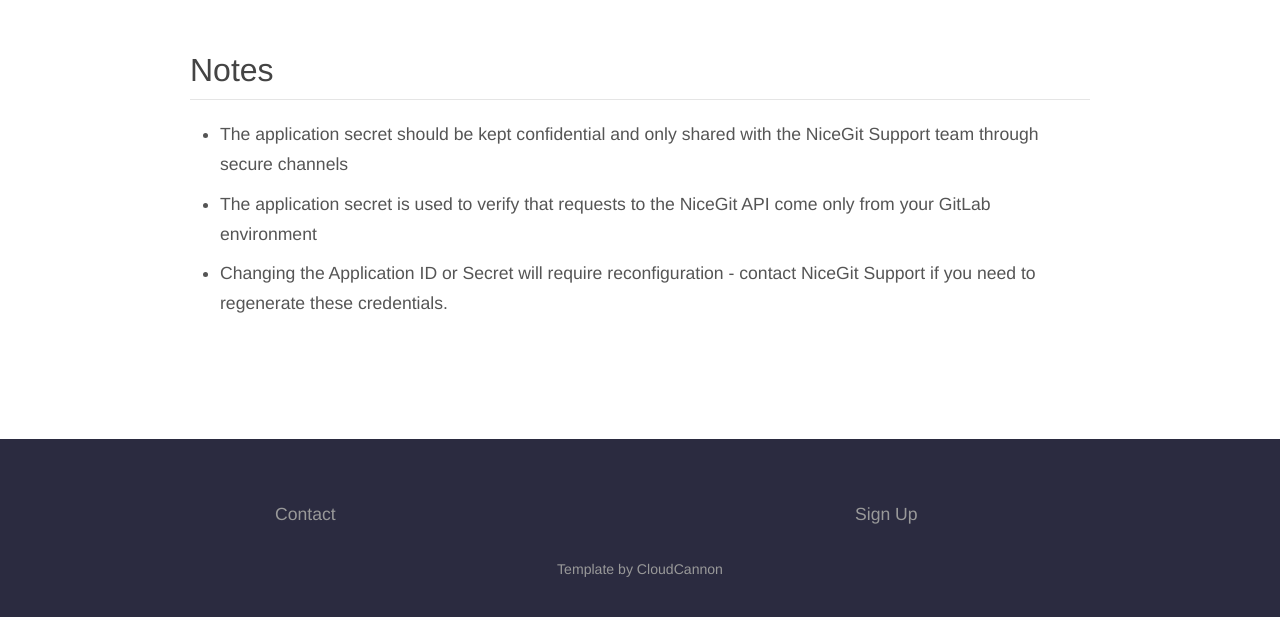
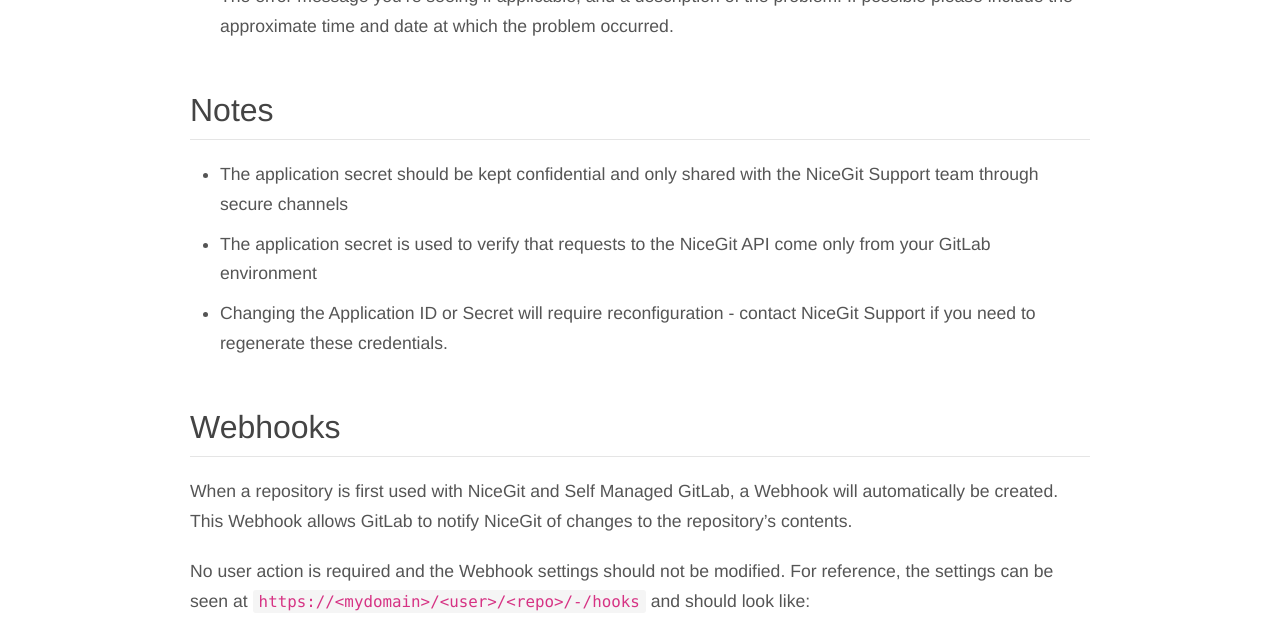
Before and after one commit to NiceGitTeam/Web, a Jekyll site: the page built from docs/self-managed-gitlab.md, in a window 1280 px wide and 1400 px high, scrolled down 3754 px. Shown: the top 617 px of the window. Built offline with Jekyll 4.4.1, drawn with Linux system fonts in a browser that asks for light colours; comment, search, counter and statistics services are not loaded; some of the changed text lies outside the part shown; grey boxes are pictures that could not be loaded.

Commit message:
Document webhooks

```diff
--- a/docs/self-managed-gitlab.md
+++ b/docs/self-managed-gitlab.md
@@ -15,9 +15,9 @@
 
 ## Prerequisites
 
-- You will need administrator access to your Self-Managed GitLab instance
-- Your GitLab instance should be version `v12.0` or higher.
-  - Your environment's version can be found at
+* You will need administrator access to your Self-Managed GitLab instance
+* Your GitLab instance should be version `v12.0` or higher.
+  * Your environment's version can be found at
 `https://<mydomain>/admin` under _Components -> GitLab version_. v12.0 was first released in 2019 so most environments will meet this requirement.
 
 ## Step 1: Access Application Settings
@@ -30,15 +30,15 @@
 
 1. Click _Add new application_ to create a new OAuth application for NiceGit.
 1. Fill in the following details:
-    - Name: `NiceGit`
-    - Redirect URI: `https://api.nicegit.com/oauth/gitlab`
-    - Trusted: No
-    - Confidential: Yes
-    - Scopes: Select _api_
+    * Name: `NiceGit`
+    * Redirect URI: `https://api.nicegit.com/oauth/gitlab`
+    * Trusted: No
+    * Confidential: Yes
+    * Scopes: Select _api_
 1. Click _Save application_
 1. You should see a message _The application was created successfully_. The screen should look like this:
 
-    ![GitLab Application Created](/images//docs/GitLab%20Application%20Created.png){: class="medium" }
+    ![GitLab Application Created](/images/docs/GitLab%20Application%20Created.png){: class="medium" }
 
 1. Note the value of _Application ID_
 1. Copy the value of _Secret_ and keep it in a secure location. It will be needed later.
@@ -47,9 +47,9 @@
 ## Step 3: Register the Application
 
 1. Contact the NiceGit Support Team at [support@nicegit.com](mailto:support@nicegit.com) with the following information:
-   - Your GitLab instance URL (e.g., `https://gitlab.mycompany.com`)
-   - The _Application ID_ from Step 2
-   - **Do not** include the _Secret_ from Step 2
+   * Your GitLab instance URL (e.g., `https://gitlab.mycompany.com`)
+   * The _Application ID_ from Step 2
+   * **Do not** include the _Secret_ from Step 2
 1. NiceGit support will arrange to securely share the _Secret_ value and register your environment
 
 ## Step 4: Test the Connection
@@ -69,12 +69,22 @@
 
 Please [contact our support team](/contact) with:
 
-- Your GitLab version
-- Your GitLab environment's domain
-- The error message you're seeing if applicable, and a description of the problem. If possible please include the approximate time and date at which the problem occurred.
+* Your GitLab version
+* Your GitLab environment's domain
+* The error message you're seeing if applicable, and a description of the problem. If possible please include the approximate time and date at which the problem occurred.
 
 ## Notes
 
-- The application secret should be kept confidential and only shared with the NiceGit Support team through secure channels
-- The application secret is used to verify that requests to the NiceGit API come only from your GitLab environment
-- Changing the Application ID or Secret will require reconfiguration - contact NiceGit Support if you need to regenerate these credentials.
+* The application secret should be kept confidential and only shared with the NiceGit Support team through secure channels
+* The application secret is used to verify that requests to the NiceGit API come only from your GitLab environment
+* Changing the Application ID or Secret will require reconfiguration - contact NiceGit Support if you need to regenerate these credentials.
+
+## Webhooks
+
+When a repository is first used with NiceGit and Self Managed GitLab, a Webhook will automatically be created. This Webhook allows GitLab to notify NiceGit of changes to the repository's contents.
+
+No user action is required and the Webhook settings should not be modified. For reference, the settings can be seen at `https://<mydomain>/<user>/<repo>/-/hooks` and should look like:
+
+![Webhook Settings](/images/docs/GitLab%20Webhook%20Settings.png){: class="medium" }
+
+If you have any questions or issues related to Webhooks, please [contact NiceGit Support](mailto:support@nicegit.com).
```
